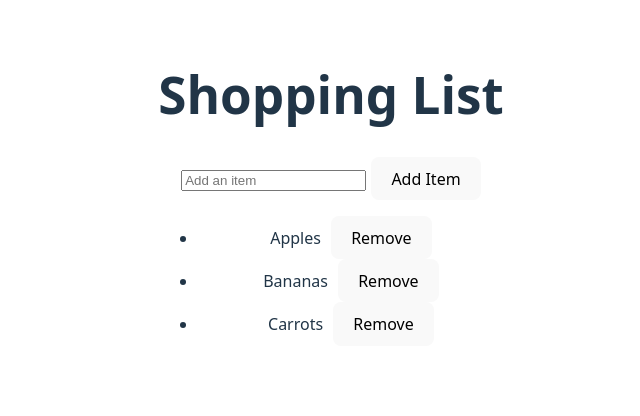
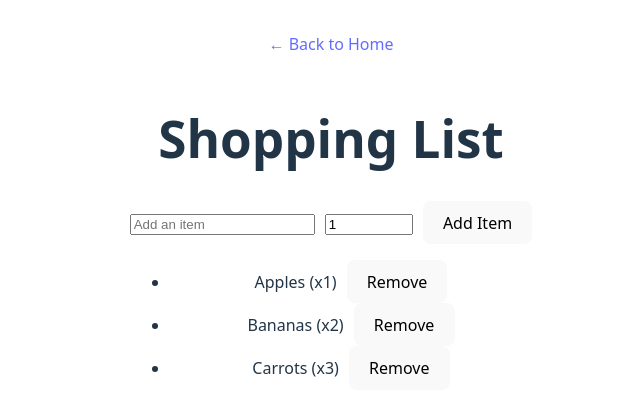
Before and after one commit to MimocaShelf/PantryTracker, a React (Vite) app: page /shoppingList in a window 1280 px wide. Shown: the top 416 px of the page, without its empty margins (309-949 px from the left). Built offline with nearby package versions, Linux system fonts and the light colour scheme.

Commit message:
Quantity and back to home button added

```diff
--- a/src/shoppingList.jsx
+++ b/src/shoppingList.jsx
@@ -1,14 +1,21 @@
 import React, { useState } from 'react';
+import { Link } from 'react-router-dom'; // Import Link for navigation
 
 function ShoppingList() {
-    const [items, setItems] = useState(['Apples', 'Bananas', 'Carrots']); // Pre-added items
+    const [items, setItems] = useState([
+        { name: 'Apples', quantity: 1 },
+        { name: 'Bananas', quantity: 2 },
+        { name: 'Carrots', quantity: 3 },
+    ]); // Pre-added items with quantities
     const [inputValue, setInputValue] = useState(''); // State to store the current input value
+    const [quantityValue, setQuantityValue] = useState(1); // State to store the quantity value
 
     // Function to handle adding an item
     const addItem = () => {
-        if (inputValue.trim() !== '') {
-            setItems([...items, inputValue.trim()]);
+        if (inputValue.trim() !== '' && quantityValue > 0) {
+            setItems([...items, { name: inputValue.trim(), quantity: quantityValue }]);
             setInputValue(''); // Clear the input field
+            setQuantityValue(1); // Reset the quantity field
         }
     };
 
@@ -20,6 +27,11 @@ function ShoppingList() {
 
     return (
         <div>
+            {/* Back Button */}
+            <Link to="/" style={{ display: 'inline-block', marginBottom: '20px', textDecoration: 'none' }}>
+                &larr; Back to Home
+            </Link>
+
             <h1>Shopping List</h1>
             <div>
                 <input
@@ -28,12 +40,21 @@ function ShoppingList() {
                     value={inputValue}
                     onChange={(e) => setInputValue(e.target.value)}
                 />
-                <button onClick={addItem}>Add Item</button>
+                <input
+                    type="number"
+                    placeholder="Quantity"
+                    value={quantityValue}
+                    onChange={(e) => setQuantityValue(Number(e.target.value))}
+                    style={{ marginLeft: '10px', width: '80px' }}
+                />
+                <button onClick={addItem} style={{ marginLeft: '10px' }}>
+                    Add Item
+                </button>
             </div>
             <ul>
                 {items.map((item, index) => (
                     <li key={index}>
-                        {item}
+                        {item.name} (x{item.quantity})
                         <button onClick={() => removeItem(index)} style={{ marginLeft: '10px' }}>
                             Remove
                         </button>
```
